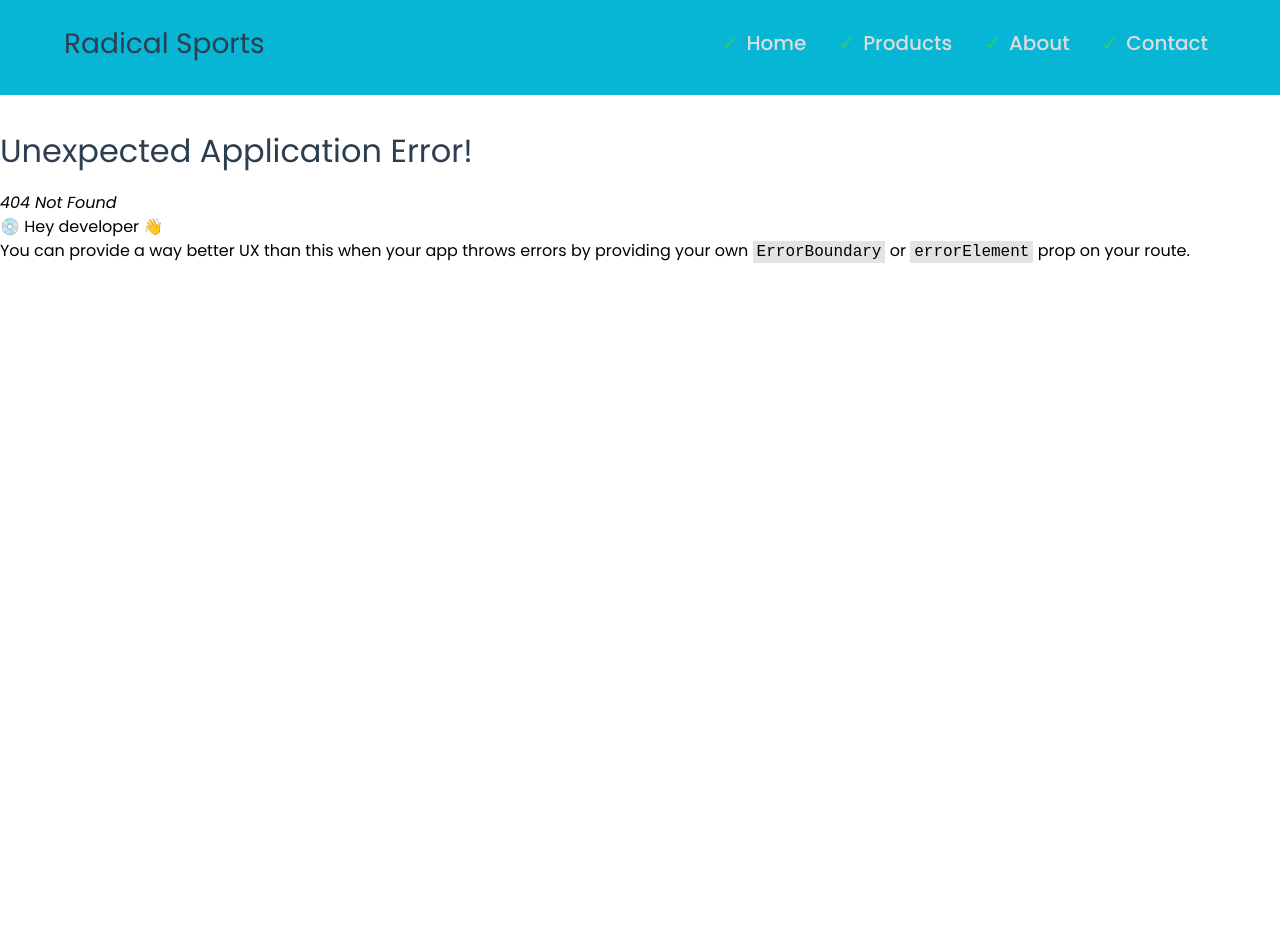
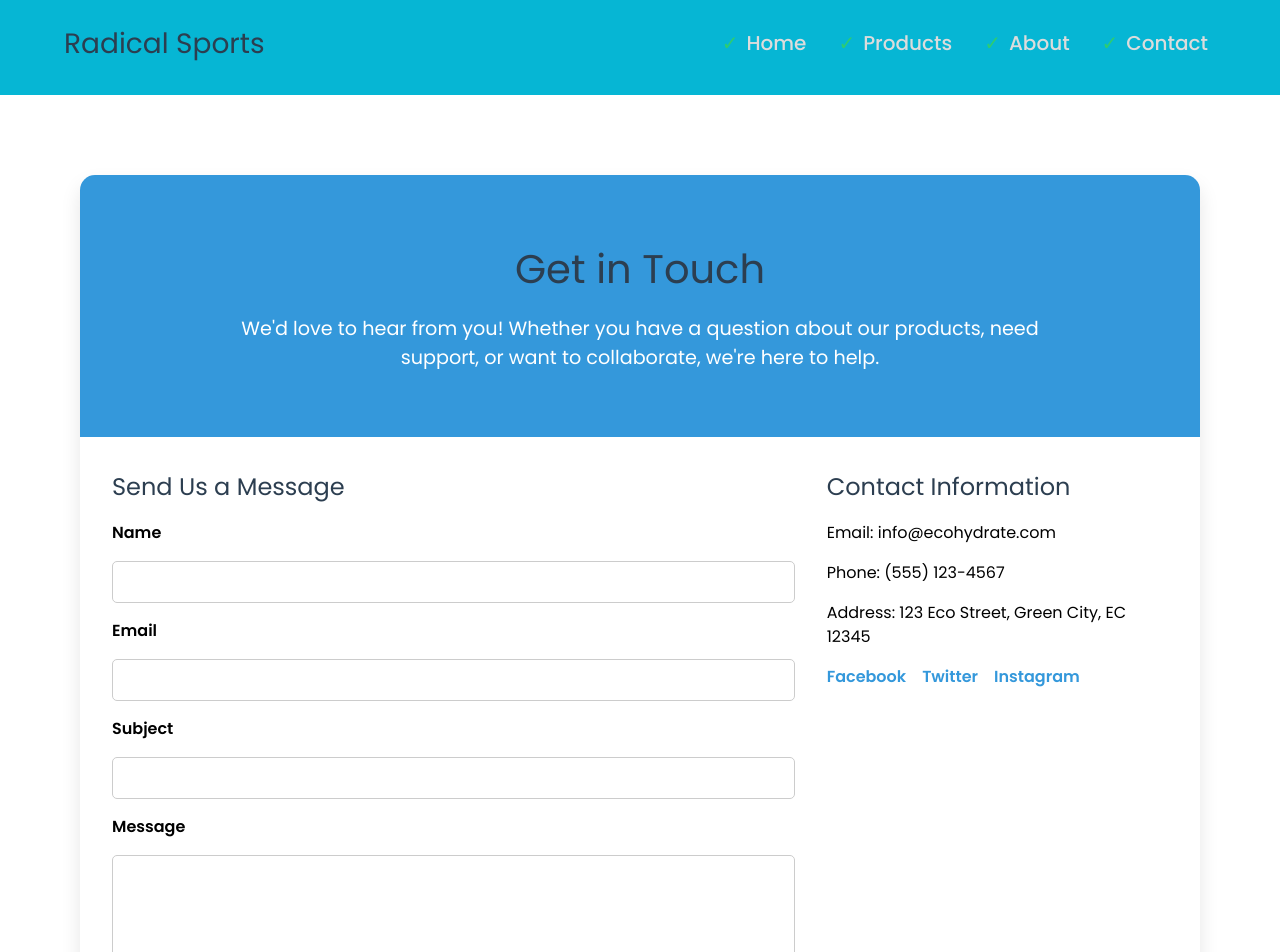
Before and after one commit to fiap-checkpoints-1ESPJ/front-cp4, a React (Vite) app: page /contact in a window 1280 px wide. Before the commit this address had no page. Shown: the top 952 px of the page. Before the commit the page ends 800 px from the top, so only its background shows below. Built offline with nearby package versions, Linux system fonts and the light colour scheme.

Commit message:
feat: contact + about

```diff
--- a/src/Pages/About.jsx
+++ /dev/null
@@ -1,5 +0,0 @@
-const About = () => {
-  return <h1>About Page</h1>;
-};
-
-export default About;
--- /dev/null
+++ b/src/Pages/About/About.jsx
@@ -0,0 +1,51 @@
+import './index.css'
+
+const About = () => {
+  return (
+      <section className="about-section">
+            <div className="hero">
+                <h2>Our Mission</h2>
+                <p>At EcoHydrate, we're committed to providing sustainable hydration solutions that help reduce plastic waste and promote a healthier planet.</p>
+            </div>
+            <div className="content">
+                <div className="content-section">
+                    <h3>Our Story</h3>
+                    <p>Founded in 2020, EcoHydrate was born out of a passion for environmental conservation and a desire to make a difference. Our team of eco-enthusiasts came together with a shared vision: to create high-quality, sustainable products that make it easy for people to reduce their plastic footprint.</p>
+                    <p>Starting with our flagship eco-friendly water bottle, we've grown to offer a range of products that combine style, functionality, and sustainability.</p>
+                </div>
+                <div className="content-section">
+                    <h3>Our Commitment</h3>
+                    <p>We believe that small changes can make a big impact. That's why we're dedicated to:</p>
+                    <ul>
+                        <li>Using 100% recycled materials in our products</li>
+                        <li>Ensuring all our packaging is biodegradable</li>
+                        <li>Partnering with environmental organizations</li>
+                        <li>Educating our community about sustainability</li>
+                    </ul>
+                </div>
+                <div className="content-section">
+                    <h3>Meet Our Team</h3>
+                    <div className="team">
+                        <div className="team-member">
+                            <img src="/api/placeholder/150/150" alt="Jane Doe"/>
+                            <p>Jane Doe</p>
+                            <p>Founder & CEO</p>
+                        </div>
+                        <div className="team-member">
+                            <img src="/api/placeholder/150/150" alt="John Smith"/>
+                            <p>John Smith</p>
+                            <p>Head of Design</p>
+                        </div>
+                        <div className="team-member">
+                            <img src="/api/placeholder/150/150" alt="Emily Brown"/>
+                            <p>Emily Brown</p>
+                            <p>Sustainability Expert</p>
+                        </div>
+                    </div>
+                </div>
+            </div>
+        </section>
+  )
+};
+
+export default About;
--- /dev/null
+++ b/src/Pages/About/index.css
@@ -0,0 +1,96 @@
+ .about-section {
+     background-color: #fff;
+     border-radius: 15px;
+     overflow: hidden;
+     box-shadow: 0 10px 20px rgba(0, 0, 0, 0.1);
+     display: flex;
+
+     margin: 0rem 5rem;
+ }
+
+ .hero {
+     background-color: #3498db;
+     color: #fff;
+     padding: 4rem 2rem;
+     text-align: center;
+ }
+
+ .hero h2 {
+     font-size: 2.5rem;
+     margin-bottom: 1rem;
+ }
+
+ .hero p {
+     font-size: 1.2rem;
+     max-width: 800px;
+     margin: 0 auto;
+ }
+
+ .content {
+     padding: 2rem;
+     display: flex;
+     flex-wrap: wrap;
+     gap: 2rem;
+ }
+
+ .content-section {
+     flex: 1 1 300px;
+ }
+
+ h3 {
+     font-size: 1.5rem;
+     color: #2c3e50;
+     margin-bottom: 1rem;
+ }
+
+ .content-section p {
+     margin-bottom: 1rem;
+ }
+
+ .team {
+     display: flex;
+     flex-wrap: wrap;
+     gap: 1rem;
+     justify-content: center;
+ }
+
+ .team-member {
+     text-align: center;
+ }
+
+ .team-member img {
+     width: 150px;
+     height: 150px;
+     border-radius: 50%;
+     object-fit: cover;
+     margin-bottom: 0.5rem;
+ }
+
+ .cta-button {
+     display: inline-block;
+     background-color: #3498db;
+     color: #fff;
+     padding: 0.8rem 1.5rem;
+     border-radius: 5px;
+     text-decoration: none;
+     font-weight: 600;
+     transition: background-color 0.3s ease;
+ }
+
+ .cta-button:hover {
+     background-color: #2980b9;
+ }
+
+ @media (max-width: 768px) {
+     .hero {
+         padding: 3rem 1rem;
+     }
+
+     .hero h2 {
+         font-size: 2rem;
+     }
+
+     .content {
+         flex-direction: column;
+     }
+ }
--- /dev/null
+++ b/src/Pages/Contact/Contact.jsx
@@ -0,0 +1,47 @@
+import './index.css'
+
+const Contact = () => {
+    return (
+        <>
+            <section className="contact-section">
+                <div className="hero">
+                    <h2>Get in Touch</h2>
+                    <p>We'd love to hear from you! Whether you have a question about our products, need support, or want to collaborate, we're here to help.</p>
+                </div>
+                <div className="content">
+                    <div className="contact-form">
+                        <h3>Send Us a Message</h3>
+                        <form>
+                            <label htmlFor="name">Name</label>
+                            <input type="text" id="name" name="name" required />
+
+                            <label htmlFor="email">Email</label>
+                            <input type="email" id="email" name="email" required />
+
+                            <label htmlFor="subject">Subject</label>
+                            <input type="text" id="subject" name="subject" required />
+
+                            <label htmlFor="message">Message</label>
+                            <textarea id="message" name="message" required></textarea>
+
+                            <button type="submit">Send Message</button>
+                        </form>
+                    </div>
+                    <div className="contact-info">
+                        <h3>Contact Information</h3>
+                        <p>Email: info@ecohydrate.com</p>
+                        <p>Phone: (555) 123-4567</p>
+                        <p>Address: 123 Eco Street, Green City, EC 12345</p>
+                        <div className="social-links">
+                            <a href="#">Facebook</a>
+                            <a href="#">Twitter</a>
+                            <a href="#">Instagram</a>
+                        </div>
+                    </div>
+                </div>
+            </section>
+        </>
+    )
+}
+
+export default Contact
--- /dev/null
+++ b/src/Pages/Contact/index.css
@@ -0,0 +1,116 @@
+ .contact-section {
+     background-color: #fff;
+     border-radius: 15px;
+     overflow: hidden;
+     box-shadow: 0 10px 20px rgba(0, 0, 0, 0.1);
+
+     margin: 5rem 5rem;
+ }
+
+ .hero {
+     background-color: #3498db;
+     color: #fff;
+     padding: 4rem 2rem;
+     text-align: center;
+ }
+
+ .hero h2 {
+     font-size: 2.5rem;
+     margin-bottom: 1rem;
+ }
+
+ .hero p {
+     font-size: 1.2rem;
+     max-width: 800px;
+     margin: 0 auto;
+ }
+
+ .content {
+     padding: 2rem;
+     display: flex;
+     flex-wrap: wrap;
+     gap: 2rem;
+ }
+
+ .contact-form {
+     flex: 2;
+     min-width: 300px;
+ }
+
+ .contact-info {
+     flex: 1;
+     min-width: 250px;
+ }
+
+ h3 {
+     font-size: 1.5rem;
+     color: #2c3e50;
+     margin-bottom: 1rem;
+ }
+
+ form {
+     display: grid;
+     gap: 1rem;
+ }
+
+ label {
+     font-weight: 600;
+ }
+
+ input,
+ textarea {
+     width: 100%;
+     padding: 0.5rem;
+     border: 1px solid #ccc;
+     border-radius: 5px;
+     font-family: 'Poppins', sans-serif;
+ }
+
+ textarea {
+     height: 150px;
+ }
+
+ button {
+     background-color: #3498db;
+     color: #fff;
+     padding: 0.8rem 1.5rem;
+     border: none;
+     border-radius: 5px;
+     cursor: pointer;
+     font-weight: 600;
+     transition: background-color 0.3s ease;
+ }
+
+ button:hover {
+     background-color: #2980b9;
+ }
+
+ .contact-info p {
+     margin-bottom: 1rem;
+ }
+
+ .social-links {
+     display: flex;
+     gap: 1rem;
+     margin-top: 1rem;
+ }
+
+ .social-links a {
+     color: #3498db;
+     text-decoration: none;
+     font-weight: 600;
+ }
+
+ @media (max-width: 768px) {
+     .hero {
+         padding: 3rem 1rem;
+     }
+
+     .hero h2 {
+         font-size: 2rem;
+     }
+
+     .content {
+         flex-direction: column;
+     }
+ }
```
Also changed, not shown: src/Routes/Root.jsx (+7 -1 lines).
